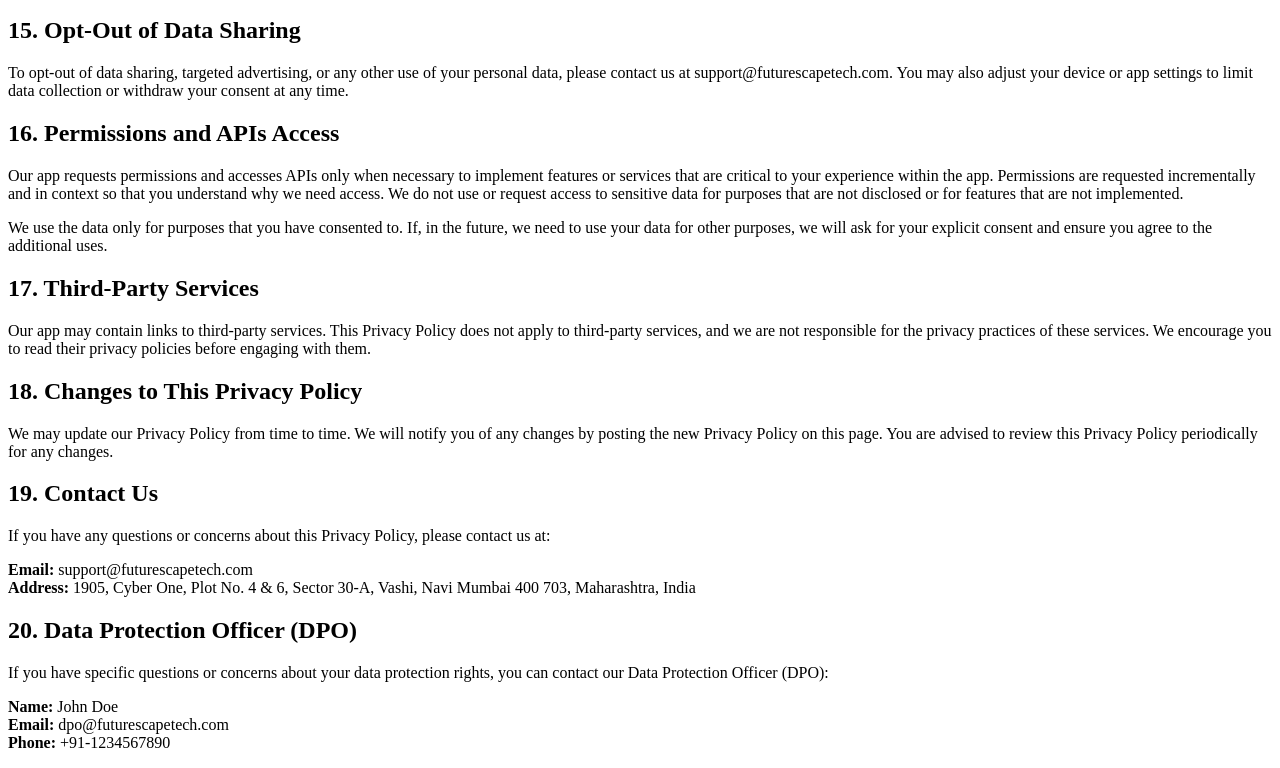
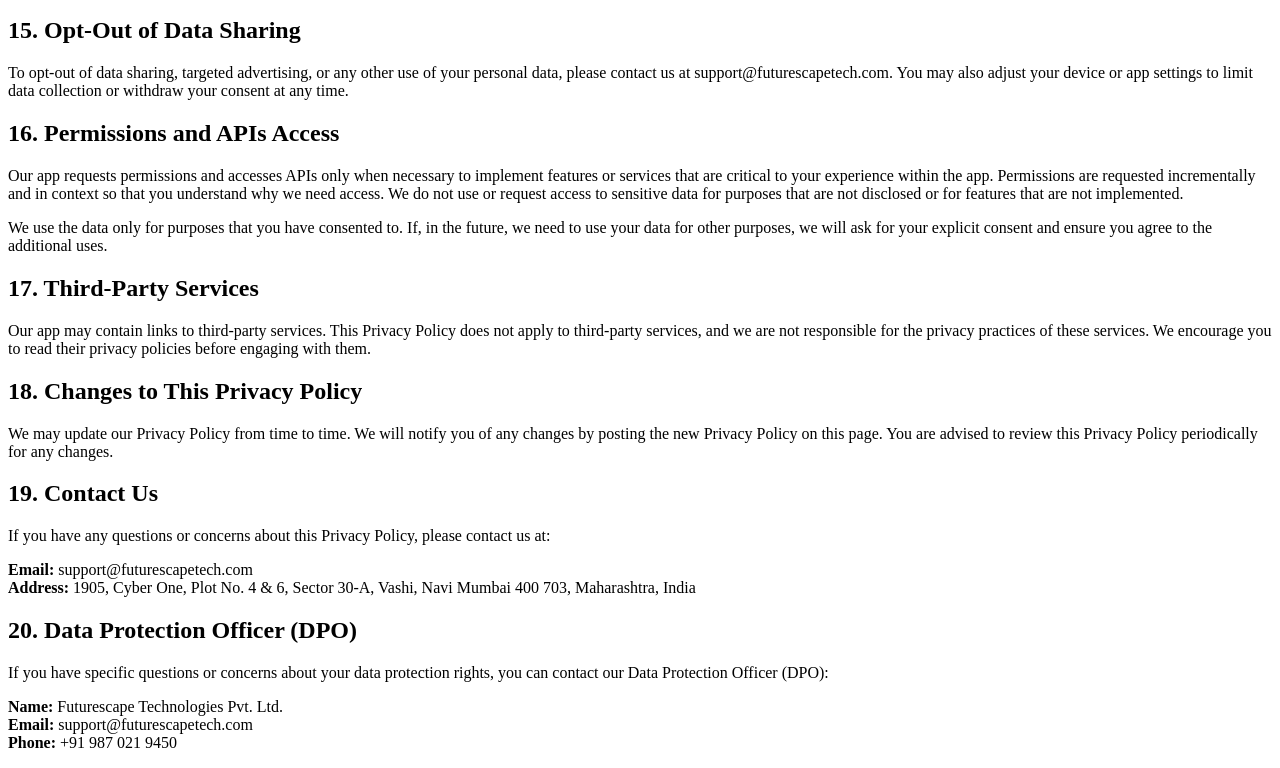
Before and after one commit to rohitjain9323/privacy_policy, a plain HTML site: page privacy_policy.html in a window 1280 px wide. Shown: the part 2102-2870 px from the top of the page. Drawn offline with Linux system fonts and the light colour scheme.

Commit message:
Update privacy_policy.html

```diff
--- a/privacy_policy.html
+++ b/privacy_policy.html
@@ -118,8 +118,8 @@
 
     <h2>20. Data Protection Officer (DPO)</h2>
     <p>If you have specific questions or concerns about your data protection rights, you can contact our Data Protection Officer (DPO):</p>
-    <p><strong>Name:</strong> John Doe<br>
-    <strong>Email:</strong> dpo@futurescapetech.com<br>
-    <strong>Phone:</strong> +91-1234567890</p>
+    <p><strong>Name:</strong> Futurescape Technologies Pvt. Ltd. <br>
+    <strong>Email:</strong> support@futurescapetech.com<br>
+    <strong>Phone:</strong> +91 987 021 9450</p>
 </body>
 </html>
```
